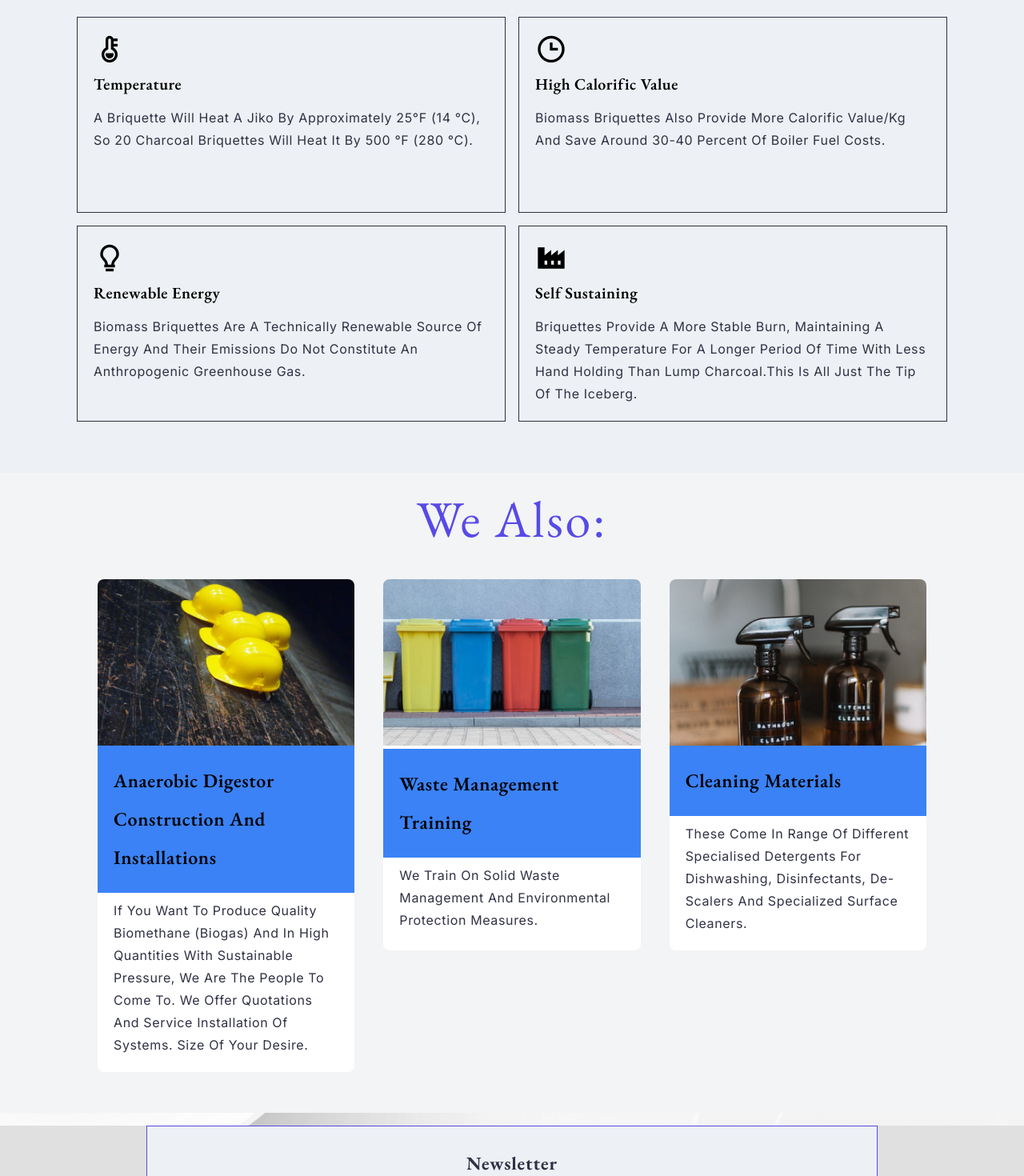
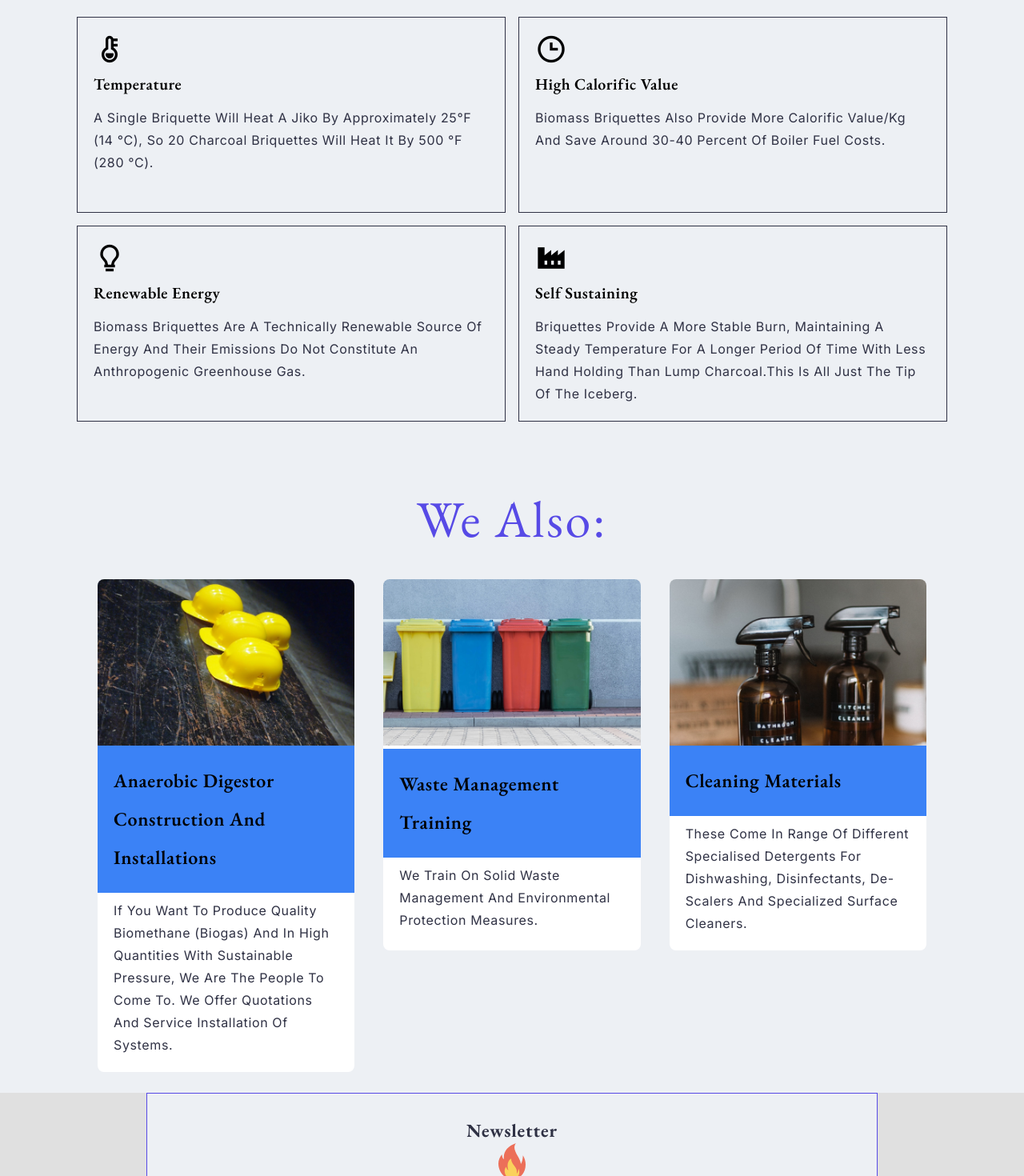
Before and after one commit to jonnfrancis/tripplesee-ltd, a React (Create React App) app: page / in a window 1280 px wide. Shown: the part 2260-3730 px from the top of the page at 80% size. Built offline with nearby package versions, Linux system fonts and the light colour scheme.

Commit message:
text editted

```diff
--- a/src/App.js
+++ b/src/App.js
@@ -39,7 +39,7 @@ export default function App() {
         <Hero />
         <About />
         <Specs />
-        <section className="bg-gray-100 dark:bg-blacker mb-4 h-full md:h-screen w-full;" id="section4">
+        <section className="bg--white app__aboutus app__bg flex__center dark:bg-blacker dark:text-gray-400" id="section4">
               <div className="mx-auto px-0 md:px-4 py-4 w-[85%]">
               <Fade duration={2800} distance={'60px'} bottom><h1 className="headtext__cormorant text-center pb-6">We Also:</h1></Fade>
                   <div className="grid grid-cols-1 md:grid-cols-2 lg:grid-cols-3 2xl:grid-cols-4 justify-center items-start gap-4 ">
--- a/src/components/Specs.js
+++ b/src/components/Specs.js
@@ -13,7 +13,7 @@ export default function Specs() {
                         <Fade delay={600} duration={2800} distance={'60px'} bottom><div className="spec-sheet">
                             <i className='specs--icon bx bxs-thermometer'></i>
                             <h4 className="font--serif font-semibold tracking-wide capitalize lg:leading-[70px] text-xl  xl:leading-loose">Temperature</h4>
-                            <p className="p__opensans pt-2">A briquette will heat a Jiko by approximately  25°F (14 °C)<span aria-hidden="true">, so 20 charcoal briquettes will heat it by 500 °F (280 °C).</span></p>
+                            <p className="p__opensans pt-2">A single briquette will heat a Jiko by approximately  25°F (14 °C)<span aria-hidden="true">, so 20 charcoal briquettes will heat it by 500 °F (280 °C).</span></p>
                         </div></Fade>
                         <Fade delay={600} duration={2800} distance={'60px'} bottom><div className="spec-sheet">
                             <i className='specs--icon bx bx-time'></i>
--- a/src/data.js
+++ b/src/data.js
@@ -20,7 +20,7 @@ const also = [
     {
         id: 1,
         title: "Anaerobic digestor construction and installations",
-        text: "If you want to produce quality biomethane (biogas) and in high quantities with sustainable pressure, we are the people to come to. We offer quotations and service installation of systems. Size of your desire.",
+        text: "If you want to produce quality biomethane (biogas) and in high quantities with sustainable pressure, we are the people to come to. We offer quotations and service installation of systems.",
         img: biodigestor,
     },
     {
```
